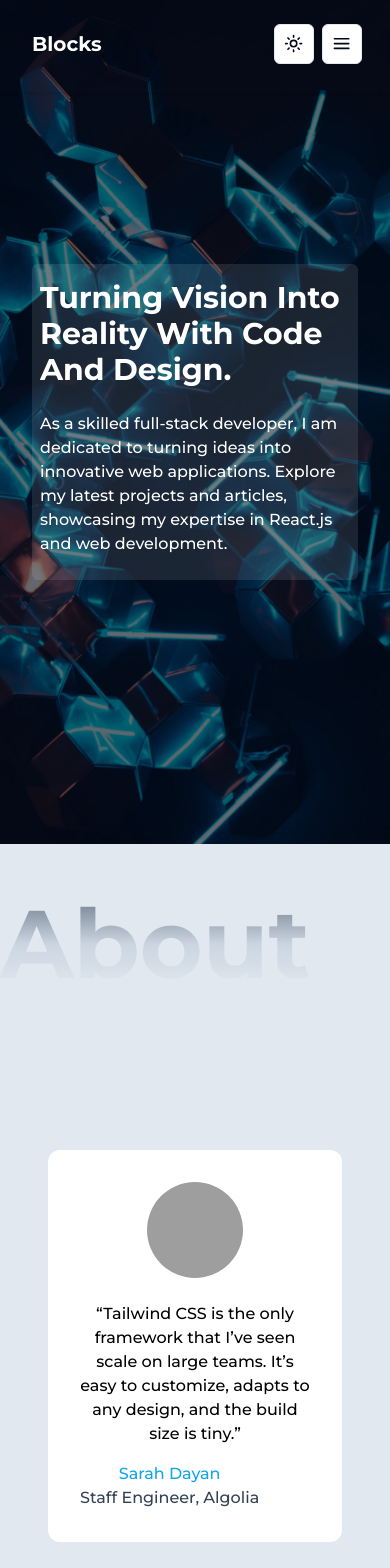
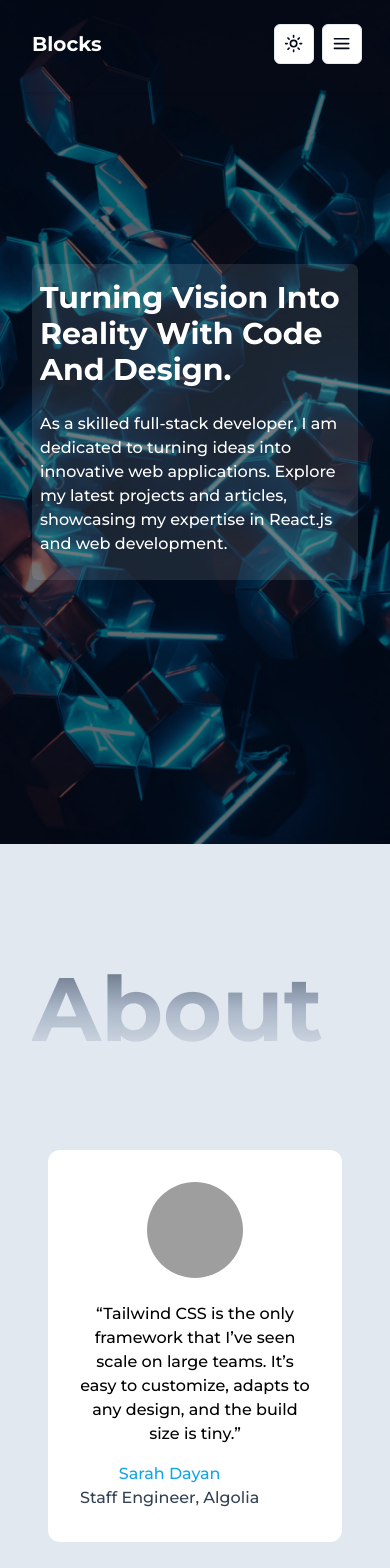
Before and after one commit to Avijit-Sarkar/blocks, a Next.js app: page / in a window 390 px wide. Shown: the top 1568 px of the page. Built offline with nearby package versions, Linux system fonts and the light colour scheme; grey boxes are pictures that could not be loaded.

Commit message:
gradiant text responsive & change color to the mode

```diff
--- a/src/components/About.tsx
+++ b/src/components/About.tsx
@@ -7,8 +7,8 @@ interface AboutProps {}
 const About: FC<AboutProps> = ({}) => {
   return (
     <section id="about" className="min-h-screen">
-      <GradiantText text="About" className="" />
-      <div className="container max-w-7xl mx-auto h-full ">
+      <div className="container max-w-7xl mx-auto  ">
+        <GradiantText text="About" className="mt-[90px] md:mt-40 lg:mt-0" />
         <main className="flex items-center pt-20 md:pt-12 lg:pt-32 text-black w-full min-h-screen dark:text-white">
           <div className="w-full h-full inline-block z-0  rounded-md pt-24 md:pt-0 p-4 xl:p-24 lg:p-16 md:p-12 sm:p-10">
             <AboutCard />
--- a/src/components/GradiantText.tsx
+++ b/src/components/GradiantText.tsx
@@ -11,13 +11,13 @@ const GradientText: React.FC<GradientTextProps> = ({
 }) => {
   return (
     <div
-      className={`w-full mx-auto py-2 m-5 z-0 absolute flex justify-start items-start cursor-default select-none overflow-hidden sm:py-0 bg-gradient-to-t dark:from-dark dark:via-slate-800 dark:to-slate-500 from-slate-100 via-slate-300 to-slate-700 ${className}`}
+      className={`max-w-7xl mx-auto py-2 z-0 absolute flex justify-start items-start cursor-default select-none overflow-hidden bg-gradient-to-t dark:from-dark dark:via-slate-800 dark:to-slate-500 from-slate-100 via-slate-400/70 to-slate-700 ${className}`}
       style={{
         WebkitBackgroundClip: "text",
         WebkitTextFillColor: "transparent",
       }}
     >
-      <h1 className="inline-block items-start justify-start w-full font-bold capitalize text-[6rem] lg:text-[15rem]">
+      <h1 className="inline-block items-start justify-start font-bold capitalize text-[90px] md:text-[10rem] lg:text-[15rem]">
         {text.split(" ").map((word, index) => (
           <span key={word + "-" + index} className="inline-block">
             {word}&nbsp;
```
